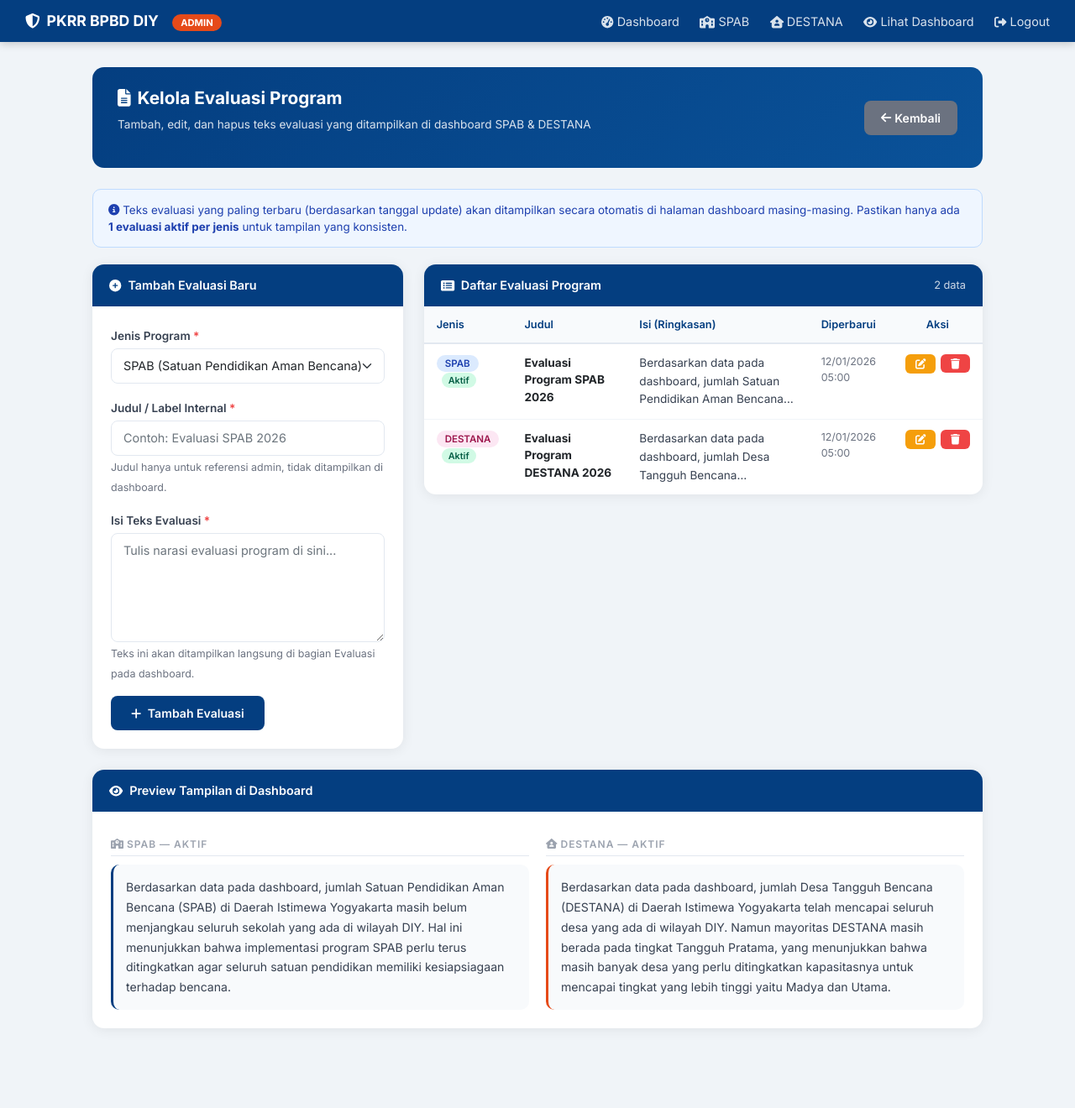
After one commit to karinainnana/Sistem-Eksekutif, a PHP site: page /project-eksekutif/admin/evaluasi.php in a window 1280 px wide. The commit adds this page. Shown: the whole page at 84% size. Run offline with PHP 8.4, Linux system fonts and the light colour scheme; a user stored in the database is signed in; data comes from the database, SQL or seed files in the repository; both versions use the stored data as it was after the commit; some libraries are stand-ins or nearby versions.

Commit message:
Update Crud

```diff
--- /dev/null
+++ b/admin/evaluasi.php
@@ -0,0 +1,556 @@
+<?php
+/**
+ * Admin CRUD - Evaluasi Program (SPAB & DESTANA)
+ */
+require_once dirname(__DIR__) . '/config/config.php';
+
+// Cek session admin
+if (!isset($_SESSION['log']) || $_SESSION['log'] !== true || $_SESSION['role'] !== 'admin') {
+    header('Location: ../auth/login.php');
+    exit;
+}
+
+$msg = '';
+$msg_type = '';
+
+// ============================================================
+// CRUD ACTIONS
+// ============================================================
+
+// CREATE
+if ($_SERVER['REQUEST_METHOD'] === 'POST' && isset($_POST['action'])) {
+    $action = $_POST['action'];
+
+    if ($action === 'create') {
+        $jenis  = in_array($_POST['jenis'], ['spab', 'destana']) ? $_POST['jenis'] : 'spab';
+        $judul  = mysqli_real_escape_string($conn, trim($_POST['judul']));
+        $isi    = mysqli_real_escape_string($conn, trim($_POST['isi']));
+        $now    = date('Y-m-d H:i:s');
+
+        $q = "INSERT INTO evaluasi_program (jenis, judul, isi, created_at, updated_at)
+              VALUES ('$jenis', '$judul', '$isi', '$now', '$now')";
+        if (mysqli_query($conn, $q)) {
+            $msg = 'Evaluasi berhasil ditambahkan.';
+            $msg_type = 'success';
+        } else {
+            $msg = 'Gagal menambahkan evaluasi: ' . mysqli_error($conn);
+            $msg_type = 'danger';
+        }
+
+    } elseif ($action === 'update') {
+        $id     = (int)$_POST['id'];
+        $jenis  = in_array($_POST['jenis'], ['spab', 'destana']) ? $_POST['jenis'] : 'spab';
+        $judul  = mysqli_real_escape_string($conn, trim($_POST['judul']));
+        $isi    = mysqli_real_escape_string($conn, trim($_POST['isi']));
+        $now    = date('Y-m-d H:i:s');
+
+        $q = "UPDATE evaluasi_program SET jenis='$jenis', judul='$judul', isi='$isi', updated_at='$now'
+              WHERE id = $id";
+        if (mysqli_query($conn, $q)) {
+            $msg = 'Evaluasi berhasil diperbarui.';
+            $msg_type = 'success';
+        } else {
+            $msg = 'Gagal memperbarui evaluasi: ' . mysqli_error($conn);
+            $msg_type = 'danger';
+        }
+
+    } elseif ($action === 'delete') {
+        $id = (int)$_POST['id'];
+        $q  = "DELETE FROM evaluasi_program WHERE id = $id";
+        if (mysqli_query($conn, $q)) {
+            $msg = 'Evaluasi berhasil dihapus.';
+            $msg_type = 'success';
+        } else {
+            $msg = 'Gagal menghapus evaluasi: ' . mysqli_error($conn);
+            $msg_type = 'danger';
+        }
+    }
+}
+
+// GET untuk edit (ambil data 1 record)
+$edit_data = null;
+if (isset($_GET['edit'])) {
+    $edit_id = (int)$_GET['edit'];
+    $r = mysqli_query($conn, "SELECT * FROM evaluasi_program WHERE id = $edit_id");
+    if ($r) $edit_data = mysqli_fetch_assoc($r);
+}
+
+// Fetch all data
+$all_evaluasi = [];
+$r = mysqli_query($conn, "SELECT * FROM evaluasi_program ORDER BY jenis ASC, updated_at DESC");
+while ($row = mysqli_fetch_assoc($r)) {
+    $all_evaluasi[] = $row;
+}
+?>
+<!DOCTYPE html>
+<html lang="id">
+<head>
+    <meta charset="utf-8" />
+    <meta name="viewport" content="width=device-width, initial-scale=1" />
+    <title>Kelola Evaluasi Program - Admin PKRR BPBD DIY</title>
+    <link href="https://cdn.jsdelivr.net/npm/bootstrap@5.2.3/dist/css/bootstrap.min.css" rel="stylesheet">
+    <link href="https://fonts.googleapis.com/css2?family=Inter:wght@300;400;500;600;700&display=swap" rel="stylesheet">
+    <script src="https://use.fontawesome.com/releases/v6.3.0/js/all.js" crossorigin="anonymous"></script>
+    <style>
+        :root {
+            --primary: #043e80;
+            --secondary: #e64a19;
+        }
+        * { margin: 0; padding: 0; box-sizing: border-box; }
+        body {
+            font-family: 'Inter', sans-serif;
+            background: #f0f4f8;
+            min-height: 100vh;
+        }
+        /* Topbar */
+        .topbar {
+            background: var(--primary);
+            color: white;
+            padding: 12px 30px;
+            display: flex;
+            align-items: center;
+            justify-content: space-between;
+            box-shadow: 0 2px 10px rgba(0,0,0,0.2);
+        }
+        .topbar .brand { font-size: 1.1rem; font-weight: 700; }
+        .topbar a { color: rgba(255,255,255,0.85); text-decoration: none; font-size: 0.9rem; margin-left: 20px; transition: color .2s; }
+        .topbar a:hover { color: #fff; }
+        .topbar .badge-admin { background: var(--secondary); font-size: 0.7rem; padding: 3px 10px; border-radius: 20px; margin-left: 12px; }
+
+        /* Content */
+        .content-wrapper { max-width: 1100px; margin: 30px auto; padding: 0 20px 40px; }
+
+        /* Page header */
+        .page-header {
+            background: linear-gradient(135deg, var(--primary) 0%, #0a5299 100%);
+            color: white;
+            padding: 25px 30px;
+            border-radius: 14px;
+            margin-bottom: 25px;
+            display: flex;
+            align-items: center;
+            justify-content: space-between;
+        }
+        .page-header h1 { font-size: 1.3rem; font-weight: 700; }
+        .page-header p { font-size: 0.85rem; opacity: 0.85; margin-top: 4px; }
+
+        /* Card */
+        .card-section {
+            background: white;
+            border-radius: 14px;
+            box-shadow: 0 2px 15px rgba(0,0,0,0.07);
+            margin-bottom: 25px;
+            overflow: hidden;
+        }
+        .card-section .card-head {
+            background: var(--primary);
+            color: white;
+            padding: 14px 20px;
+            font-weight: 600;
+            font-size: 0.9rem;
+            display: flex;
+            align-items: center;
+            gap: 8px;
+        }
+        .card-section .card-head.orange { background: var(--secondary); }
+        .card-section .card-body-inner { padding: 22px; }
+
+        /* Form */
+        .form-label { font-weight: 600; font-size: 0.85rem; color: #374151; margin-bottom: 5px; }
+        .form-control, .form-select {
+            border: 1.5px solid #e2e8f0;
+            border-radius: 8px;
+            padding: 9px 14px;
+            font-size: 0.9rem;
+            transition: border-color .2s, box-shadow .2s;
+        }
+        .form-control:focus, .form-select:focus {
+            border-color: var(--primary);
+            box-shadow: 0 0 0 3px rgba(4,62,128,0.1);
+            outline: none;
+        }
+        textarea.form-control { min-height: 130px; resize: vertical; }
+        .btn-primary-custom {
+            background: var(--primary);
+            color: white;
+            border: none;
+            padding: 10px 24px;
+            border-radius: 8px;
+            font-weight: 600;
+            font-size: 0.88rem;
+            cursor: pointer;
+            transition: background .2s, transform .1s;
+        }
+        .btn-primary-custom:hover { background: #032d5e; transform: translateY(-1px); }
+        .btn-secondary-custom {
+            background: #6b7280;
+            color: white;
+            border: none;
+            padding: 10px 20px;
+            border-radius: 8px;
+            font-weight: 600;
+            font-size: 0.88rem;
+            cursor: pointer;
+            text-decoration: none;
+            display: inline-block;
+            transition: background .2s;
+        }
+        .btn-secondary-custom:hover { background: #4b5563; color: white; }
+
+        /* Table */
+        .eval-table { width: 100%; border-collapse: collapse; font-size: 0.85rem; }
+        .eval-table thead th {
+            background: #f8fafc;
+            padding: 12px 15px;
+            text-align: left;
+            font-weight: 600;
+            color: var(--primary);
+            border-bottom: 2px solid #e2e8f0;
+            font-size: 0.8rem;
+        }
+        .eval-table tbody td {
+            padding: 12px 15px;
+            border-bottom: 1px solid #f1f5f9;
+            vertical-align: top;
+        }
+        .eval-table tbody tr:hover { background: #f8fafc; }
+        .eval-table tbody tr:last-child td { border-bottom: none; }
+
+        /* Badges */
+        .badge-spab {
+            background: #dbeafe;
+            color: #1e40af;
+            padding: 3px 10px;
+            border-radius: 20px;
+            font-size: 0.72rem;
+            font-weight: 600;
+            text-transform: uppercase;
+        }
+        .badge-destana {
+            background: #fce7f3;
+            color: #9d174d;
+            padding: 3px 10px;
+            border-radius: 20px;
+            font-size: 0.72rem;
+            font-weight: 600;
+            text-transform: uppercase;
+        }
+        .badge-latest {
+            background: #d1fae5;
+            color: #065f46;
+            padding: 2px 8px;
+            border-radius: 20px;
+            font-size: 0.68rem;
+            font-weight: 600;
+            margin-left: 6px;
+        }
+
+        /* Action buttons */
+        .btn-edit {
+            background: #f59e0b;
+            color: white;
+            border: none;
+            padding: 5px 12px;
+            border-radius: 6px;
+            font-size: 0.78rem;
+            cursor: pointer;
+            text-decoration: none;
+            display: inline-flex;
+            align-items: center;
+            gap: 4px;
+            transition: background .2s;
+        }
+        .btn-edit:hover { background: #d97706; color: white; }
+        .btn-delete {
+            background: #ef4444;
+            color: white;
+            border: none;
+            padding: 5px 12px;
+            border-radius: 6px;
+            font-size: 0.78rem;
+            cursor: pointer;
+            display: inline-flex;
+            align-items: center;
+            gap: 4px;
+            transition: background .2s;
+        }
+        .btn-delete:hover { background: #dc2626; }
+
+        /* Isi text preview */
+        .isi-preview {
+            color: #374151;
+            max-width: 450px;
+            display: -webkit-box;
+            -webkit-line-clamp: 3;
+            -webkit-box-orient: vertical;
+            overflow: hidden;
+            line-height: 1.6;
+        }
+
+        .divider-label {
+            font-size: 0.75rem;
+            font-weight: 600;
+            color: #9ca3af;
+            text-transform: uppercase;
+            letter-spacing: 0.08em;
+            padding: 8px 0 4px;
+            border-bottom: 1px solid #e2e8f0;
+            margin-bottom: 10px;
+        }
+
+        .empty-state {
+            text-align: center;
+            padding: 40px 20px;
+            color: #9ca3af;
+        }
+        .empty-state i { font-size: 2.5rem; margin-bottom: 10px; opacity: 0.4; }
+
+        .alert-box {
+            border-radius: 10px;
+            padding: 12px 18px;
+            margin-bottom: 20px;
+            font-size: 0.88rem;
+            font-weight: 500;
+            display: flex;
+            align-items: center;
+            gap: 8px;
+        }
+        .alert-success { background: #d1fae5; color: #065f46; border-left: 4px solid #10b981; }
+        .alert-danger  { background: #fee2e2; color: #991b1b; border-left: 4px solid #ef4444; }
+
+        /* Timestamp */
+        .text-muted-sm { font-size: 0.75rem; color: #9ca3af; margin-top: 3px; }
+
+        /* Info box */
+        .info-box {
+            background: #eff6ff;
+            border: 1px solid #bfdbfe;
+            border-radius: 10px;
+            padding: 14px 18px;
+            font-size: 0.84rem;
+            color: #1e40af;
+            margin-bottom: 20px;
+        }
+        .info-box i { margin-right: 6px; }
+    </style>
+</head>
+<body>
+
+<!-- Topbar -->
+<div class="topbar">
+    <div class="brand"><i class="fas fa-shield-alt me-2"></i>PKRR BPBD DIY <span class="badge-admin">ADMIN</span></div>
+    <div>
+        <a href="index.php"><i class="fas fa-tachometer-alt me-1"></i>Dashboard</a>
+        <a href="spab.php"><i class="fas fa-school me-1"></i>SPAB</a>
+        <a href="destana.php"><i class="fas fa-house-user me-1"></i>DESTANA</a>
+        <a href="../pages/spab.php" target="_blank"><i class="fas fa-eye me-1"></i>Lihat Dashboard</a>
+        <a href="#" onclick="confirmLogout()"><i class="fas fa-sign-out-alt me-1"></i>Logout</a>
+    </div>
+</div>
+
+<!-- Content -->
+<div class="content-wrapper">
+
+    <!-- Page Header -->
+    <div class="page-header">
+        <div>
+            <h1><i class="fas fa-file-alt me-2"></i>Kelola Evaluasi Program</h1>
+            <p>Tambah, edit, dan hapus teks evaluasi yang ditampilkan di dashboard SPAB & DESTANA</p>
+        </div>
+        <a href="index.php" class="btn-secondary-custom"><i class="fas fa-arrow-left me-1"></i>Kembali</a>
+    </div>
+
+    <?php if ($msg): ?>
+    <div class="alert-box alert-<?= $msg_type ?>">
+        <i class="fas fa-<?= $msg_type === 'success' ? 'check-circle' : 'exclamation-circle' ?>"></i>
+        <?= htmlspecialchars($msg) ?>
+    </div>
+    <?php endif; ?>
+
+    <!-- Info -->
+    <div class="info-box">
+        <i class="fas fa-info-circle"></i>
+        Teks evaluasi yang paling terbaru (berdasarkan tanggal update) akan ditampilkan secara otomatis di halaman dashboard masing-masing. Pastikan hanya ada <strong>1 evaluasi aktif per jenis</strong> untuk tampilan yang konsisten.
+    </div>
+
+    <div style="display: grid; grid-template-columns: 1fr 1.8fr; gap: 25px; align-items: start;">
+
+        <!-- FORM TAMBAH / EDIT -->
+        <div class="card-section">
+            <div class="card-head <?= $edit_data ? 'orange' : '' ?>">
+                <i class="fas fa-<?= $edit_data ? 'edit' : 'plus-circle' ?>"></i>
+                <?= $edit_data ? 'Edit Evaluasi' : 'Tambah Evaluasi Baru' ?>
+            </div>
+            <div class="card-body-inner">
+                <form method="POST" action="evaluasi.php" id="formEvaluasi">
+                    <input type="hidden" name="action" value="<?= $edit_data ? 'update' : 'create' ?>">
+                    <?php if ($edit_data): ?>
+                    <input type="hidden" name="id" value="<?= (int)$edit_data['id'] ?>">
+                    <?php endif; ?>
+
+                    <div class="mb-3">
+                        <label class="form-label">Jenis Program <span style="color:#ef4444">*</span></label>
+                        <select name="jenis" class="form-select" required id="selectJenis">
+                            <option value="spab"    <?= (!$edit_data || $edit_data['jenis'] === 'spab')    ? 'selected' : '' ?>>SPAB (Satuan Pendidikan Aman Bencana)</option>
+                            <option value="destana" <?= ($edit_data && $edit_data['jenis'] === 'destana') ? 'selected' : '' ?>>DESTANA (Desa Tangguh Bencana)</option>
+                        </select>
+                    </div>
+
+                    <div class="mb-3">
+                        <label class="form-label">Judul / Label Internal <span style="color:#ef4444">*</span></label>
+                        <input type="text" name="judul" class="form-control" required
+                               placeholder="Contoh: Evaluasi SPAB 2026"
+                               value="<?= $edit_data ? htmlspecialchars($edit_data['judul']) : '' ?>">
+                        <small style="color:#6b7280;font-size:0.78rem;">Judul hanya untuk referensi admin, tidak ditampilkan di dashboard.</small>
+                    </div>
+
+                    <div class="mb-3">
+                        <label class="form-label">Isi Teks Evaluasi <span style="color:#ef4444">*</span></label>
+                        <textarea name="isi" class="form-control" required
+                                  placeholder="Tulis narasi evaluasi program di sini..."><?= $edit_data ? htmlspecialchars($edit_data['isi']) : '' ?></textarea>
+                        <small style="color:#6b7280;font-size:0.78rem;">Teks ini akan ditampilkan langsung di bagian Evaluasi pada dashboard.</small>
+                    </div>
+
+                    <div style="display: flex; gap: 10px; flex-wrap: wrap;">
+                        <button type="submit" class="btn-primary-custom">
+                            <i class="fas fa-<?= $edit_data ? 'save' : 'plus' ?> me-1"></i>
+                            <?= $edit_data ? 'Simpan Perubahan' : 'Tambah Evaluasi' ?>
+                        </button>
+                        <?php if ($edit_data): ?>
+                        <a href="evaluasi.php" class="btn-secondary-custom">
+                            <i class="fas fa-times me-1"></i>Batal Edit
+                        </a>
+                        <?php endif; ?>
+                    </div>
+                </form>
+            </div>
+        </div>
+
+        <!-- TABLE LIST -->
+        <div class="card-section">
+            <div class="card-head">
+                <i class="fas fa-list-alt"></i>
+                Daftar Evaluasi Program
+                <span style="margin-left:auto;font-size:0.8rem;font-weight:normal;opacity:.8;"><?= count($all_evaluasi) ?> data</span>
+            </div>
+            <div class="card-body-inner" style="padding: 0;">
+                <?php if (empty($all_evaluasi)): ?>
+                <div class="empty-state">
+                    <div><i class="fas fa-file-alt"></i></div>
+                    <p>Belum ada data evaluasi.</p>
+                    <small>Tambahkan evaluasi menggunakan form di samping.</small>
+                </div>
+                <?php else: ?>
+
+                <?php
+                // Pisah per jenis & tandai yang terbaru
+                $spab_rows    = array_filter($all_evaluasi, fn($r) => $r['jenis'] === 'spab');
+                $destana_rows = array_filter($all_evaluasi, fn($r) => $r['jenis'] === 'destana');
+                $first_spab    = !empty($spab_rows)    ? array_key_first($spab_rows)    : null;
+                $first_destana = !empty($destana_rows) ? array_key_first($destana_rows) : null;
+                ?>
+                <table class="eval-table">
+                    <thead>
+                        <tr>
+                            <th style="width:90px">Jenis</th>
+                            <th>Judul</th>
+                            <th>Isi (Ringkasan)</th>
+                            <th style="width:100px">Diperbarui</th>
+                            <th style="width:100px;text-align:center">Aksi</th>
+                        </tr>
+                    </thead>
+                    <tbody>
+                        <?php foreach ($all_evaluasi as $idx => $row): ?>
+                        <tr>
+                            <td>
+                                <span class="badge-<?= $row['jenis'] ?>"><?= strtoupper($row['jenis']) ?></span>
+                                <?php
+                                $is_latest = ($row['jenis'] === 'spab' && $idx === $first_spab) ||
+                                             ($row['jenis'] === 'destana' && $idx === $first_destana);
+                                if ($is_latest): ?>
+                                <span class="badge-latest">Aktif</span>
+                                <?php endif; ?>
+                            </td>
+                            <td>
+                                <strong style="font-size:0.85rem;"><?= htmlspecialchars($row['judul']) ?></strong>
+                            </td>
+                            <td>
+                                <div class="isi-preview"><?= htmlspecialchars($row['isi']) ?></div>
+                            </td>
+                            <td>
+                                <div style="font-size:0.78rem;color:#6b7280;">
+                                    <?= date('d/m/Y', strtotime($row['updated_at'])) ?><br>
+                                    <?= date('H:i', strtotime($row['updated_at'])) ?>
+                                </div>
+                            </td>
+                            <td style="text-align:center;">
+                                <div style="display:flex;gap:6px;justify-content:center;">
+                                    <a href="evaluasi.php?edit=<?= $row['id'] ?>" class="btn-edit" title="Edit">
+                                        <i class="fas fa-edit"></i>
+                                    </a>
+                                    <form method="POST" action="evaluasi.php" style="display:inline;"
+                                          onsubmit="return confirm('Yakin hapus evaluasi ini?')">
+                                        <input type="hidden" name="action" value="delete">
+                                        <input type="hidden" name="id" value="<?= $row['id'] ?>">
+                                        <button type="submit" class="btn-delete" title="Hapus">
+                                            <i class="fas fa-trash"></i>
+                                        </button>
+                                    </form>
+                                </div>
+                            </td>
+                        </tr>
+                        <?php endforeach; ?>
+                    </tbody>
+                </table>
+                <?php endif; ?>
+            </div>
+        </div>
+    </div>
+
+    <!-- Preview Section -->
+    <?php
+    $preview_spab    = null;
+    $preview_destana = null;
+    foreach ($all_evaluasi as $row) {
+        if (!$preview_spab    && $row['jenis'] === 'spab')    $preview_spab    = $row;
+        if (!$preview_destana && $row['jenis'] === 'destana') $preview_destana = $row;
+    }
+    if ($preview_spab || $preview_destana):
+    ?>
+    <div class="card-section">
+        <div class="card-head"><i class="fas fa-eye"></i> Preview Tampilan di Dashboard</div>
+        <div class="card-body-inner">
+            <div style="display: grid; grid-template-columns: 1fr 1fr; gap: 20px;">
+                <?php if ($preview_spab): ?>
+                <div>
+                    <div class="divider-label"><i class="fas fa-school me-1"></i>SPAB — Aktif</div>
+                    <div style="background:#f8fafc;border-radius:10px;padding:15px;font-size:0.88rem;line-height:1.7;color:#374151;border-left:3px solid #043e80;">
+                        <?= nl2br(htmlspecialchars($preview_spab['isi'])) ?>
+                    </div>
+                </div>
+                <?php endif; ?>
+                <?php if ($preview_destana): ?>
+                <div>
+                    <div class="divider-label"><i class="fas fa-house-user me-1"></i>DESTANA — Aktif</div>
+                    <div style="background:#f8fafc;border-radius:10px;padding:15px;font-size:0.88rem;line-height:1.7;color:#374151;border-left:3px solid #e64a19;">
+                        <?= nl2br(htmlspecialchars($preview_destana['isi'])) ?>
+                    </div>
+                </div>
+                <?php endif; ?>
+            </div>
+        </div>
+    </div>
+    <?php endif; ?>
+
+</div>
+
+<script src="https://cdn.jsdelivr.net/npm/bootstrap@5.2.3/dist/js/bootstrap.bundle.min.js"></script>
+<script>
+function confirmLogout() {
+    if (confirm('Apakah Anda yakin ingin keluar dari sistem?')) {
+        window.location.href = '../auth/logout.php';
+    }
+}
+</script>
+</body>
+</html>
--- a/admin/index.php
+++ b/admin/index.php
@@ -477,6 +477,7 @@ $user_email = isset($_SESSION['email']) ? $_SESSION['email'] : '';
             <div class="menu-label">Data Master</div>
             <a href="spab.php"><i class="fas fa-school"></i><span>Kelola SPAB</span></a>
             <a href="destana.php"><i class="fas fa-house-user"></i><span>Kelola DESTANA</span></a>
+            <a href="evaluasi.php"><i class="fas fa-file-alt"></i><span>Kelola Evaluasi</span></a>
 
             <a href="#" onclick="confirmLogout()"><i class="fas fa-sign-out-alt"></i><span>Logout</span></a>
         </div>
@@ -555,6 +556,10 @@ $user_email = isset($_SESSION['email']) ? $_SESSION['email'] : '';
                             <i class="fas fa-plus-circle"></i>
                             <span>Kelola DESTANA</span>
                         </a>
+                        <a href="evaluasi.php" class="action-btn">
+                            <i class="fas fa-file-alt"></i>
+                            <span>Kelola Evaluasi</span>
+                        </a>
                     </div>
                 </div>
             </div>
```
Also changed, not shown: includes/destana_functions.php (+29 -0 lines), includes/spab_functions.php (+29 -0 lines), pages/destana.php (+19 -10 lines), pages/spab.php (+20 -10 lines), si_eksekutif.sql (added).
